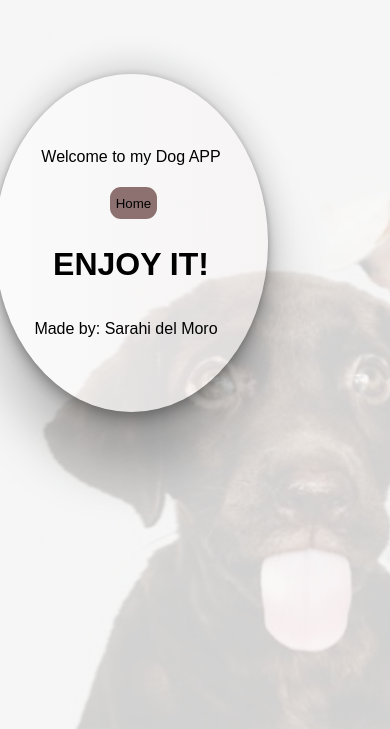
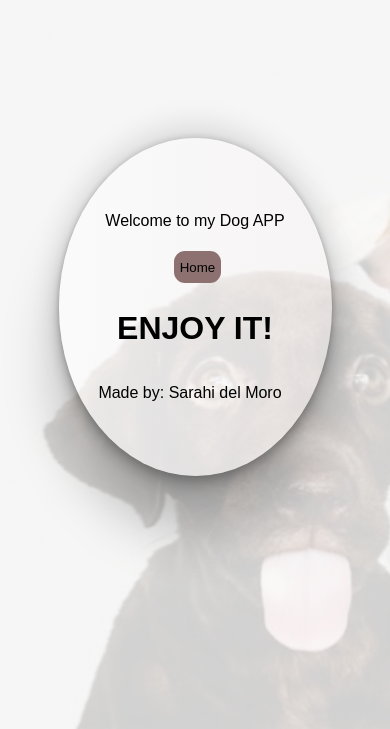
Before and after one commit to saradehi/deploy, a React (Create React App) app in the folder client/: page / in a window 390 px wide. Shown: the part 115-844 px from the top of the page. Built offline with nearby package versions, Linux system fonts and the light colour scheme; a web font is replaced by a local one.

Commit message:
landing page responsive

```diff
--- a/client/src/components/LandingPage/LandingPage.module.css
+++ b/client/src/components/LandingPage/LandingPage.module.css
@@ -50,8 +50,6 @@
     .div{
         width: 70%;
         height: 40%;
-        margin-left: -8rem;
-        margin-top: -8rem;
     }
 
     .maker{
```
